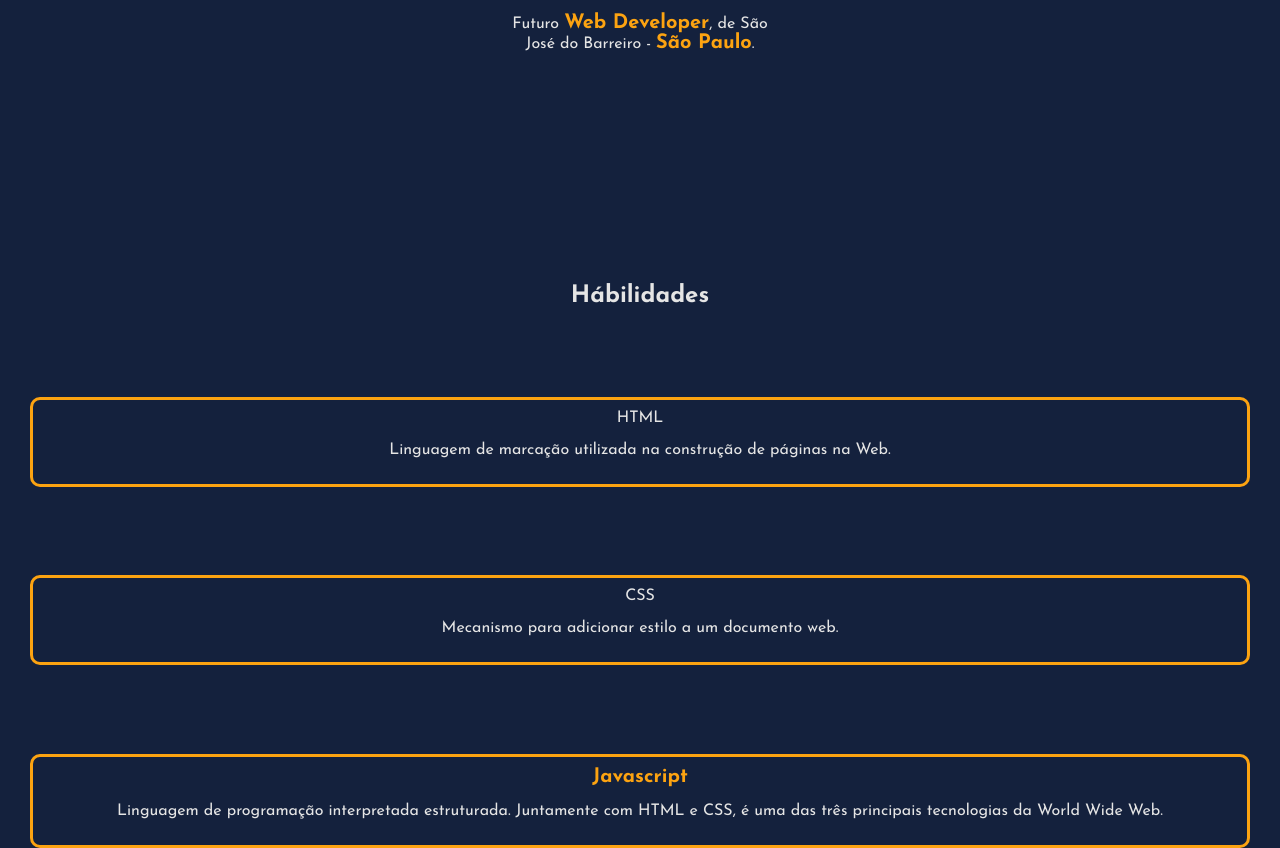
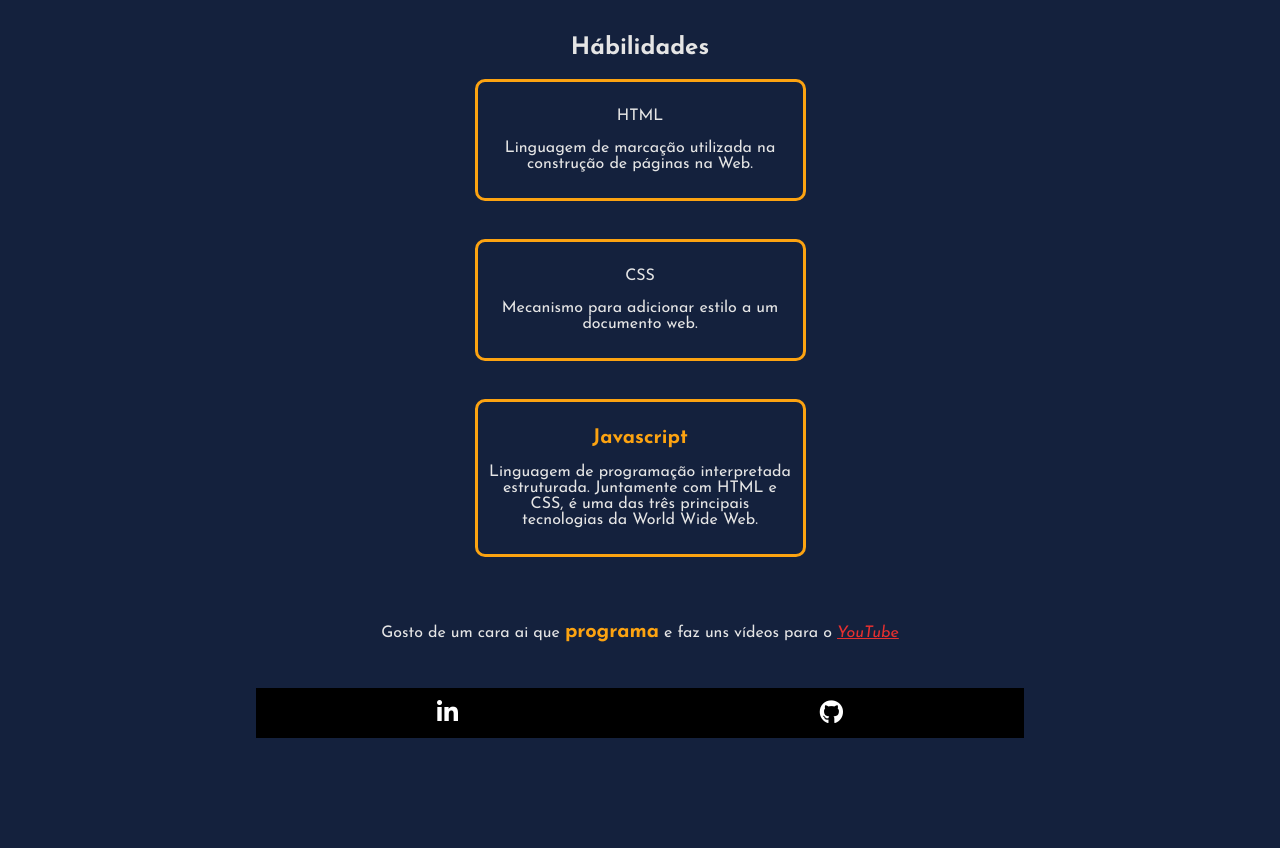
Before and after one commit to yuri-rc/trybe-portfolio, a plain HTML site: page index.htm in a window 1280 px wide. Shown: the part 594-1442 px from the top of the page. After the commit the page ends 1332 px from the top, so only its background shows below. Drawn offline with Linux system fonts and the light colour scheme.

Commit message:
Tornando responsivo

```diff
--- a/index.htm
+++ b/index.htm
@@ -94,11 +94,13 @@
 
         .card {
             /* border: 3px solid red; */
+            /* width: 100%; */
             height: 95vh;
             padding: 0 30px;
             display: flex;
             flex-direction: column;
             justify-content: space-evenly;
+            text-align: center;
         }
 
         .card div {
@@ -124,6 +126,53 @@
             color: white;
             font-size: 24px;
         }
+
+        @media (min-width: 1000px) {
+
+            nav,
+            footer {
+                width: 60%;
+                margin: auto;
+            }
+
+            nav li {
+                margin: 0 30px;
+
+            }
+
+            nav li a {
+                transition: 0.4s;
+
+            }
+
+
+            nav li a:hover {
+                color: #fca311;
+
+            }
+
+            #eu {
+                height: 70vh;
+            }
+
+            .card {
+                height: 70vh;
+
+            }
+
+            .card div {
+                width: 25%;
+                margin: auto;
+                transition: transform 0.4s;
+
+            }
+
+            .card div:hover {
+                font-weight: bold;
+                color: #fca311;
+                transform: scale(1.2);
+            }
+        }
     </style>
     <title>Protifolio</title>
 </head>
@@ -145,27 +194,25 @@
 
         </div>
     </div>
-
-    <ul id="skills">
-        <div class="card">
+    <div class="card" id="skills">
         <h2>Hábilidades</h2>
 
         <div class="card-1">
-                <li>HTML</li>
+            <p>HTML</p>
             <p>Linguagem de marcação utilizada na construção de páginas na Web. </p>
         </div>
         <div class="card-2">
-                <li>CSS</li>
+            <p>CSS</p>
             <p>Mecanismo para adicionar estilo a um documento web.</p>
         </div>
         <div class="card-2">
-                <li><strong>Javascript</strong></li>
+            <p><strong>Javascript</strong></p>
             <p>Linguagem de programação interpretada estruturada. Juntamente com HTML e CSS, é uma das três
                 principais tecnologias da World Wide Web.</p>
         </div>
+
     </div>
 
-    </ul>
     <div id="yt">
         <p>Gosto de um cara ai que <strong>programa</strong> e faz uns vídeos para o <em><a
                     href="https://www.youtube.com/c/GEMAPLYS" target="_blank" class="underline">YouTube</a></em></p>
```
Lines whose indentation alone changed are shown as unchanged.
